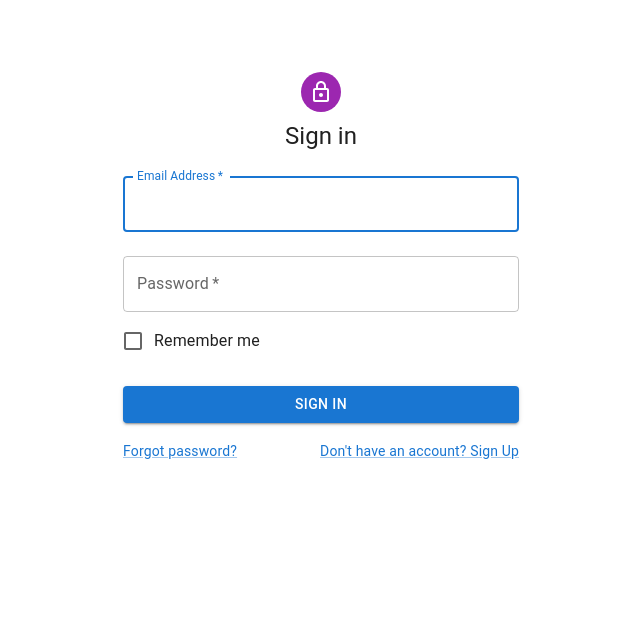
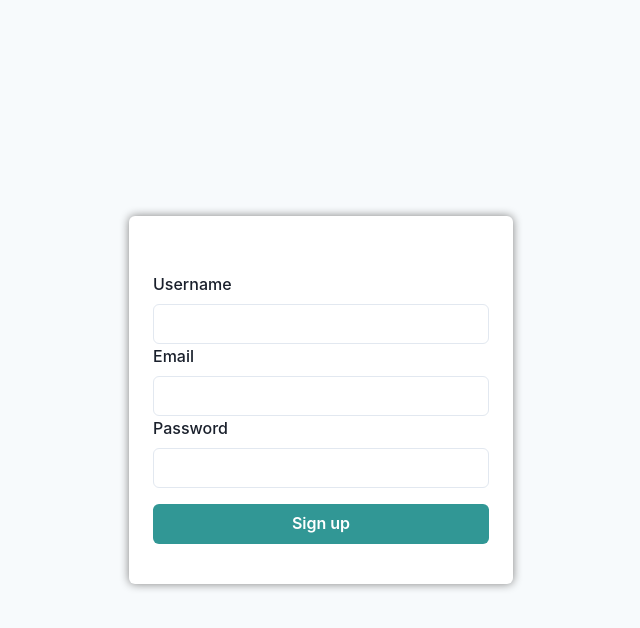
Before and after one commit to Keremesh/statsy-mern, a React (Create React App) app in the folder client/: page /signup in a window 1280 px wide. Shown: the top 628 px of the page, without its empty margins (319-959 px from the left). Built offline with nearby package versions, Linux system fonts and the light colour scheme.

Commit message:
signup component done

```diff
--- a/client/src/components/Dashboard.js
+++ b/client/src/components/Dashboard.js
@@ -1,22 +1,57 @@
 import React from "react";
 // import { Link } from "react-router-dom";
-import { ChakraProvider, Container, Button } from "@chakra-ui/react";
-import { Tabs, TabList, TabPanels, Tab, TabPanel, Avatar, AvatarBadge, AvatarGroup, Heading } from "@chakra-ui/react";
+import NavBar from "./NavBar";
+import {
+  ChakraProvider,
+  Container,
+  Tabs,
+  TabList,
+  TabPanels,
+  Tab,
+  TabPanel,
+  Avatar,
+  AvatarBadge,
+  AvatarGroup,
+  Heading,
+  Icon,
+  Tooltip,
+  Span,
+} from "@chakra-ui/react";
+import { FaUserPlus, FaUsers } from "react-icons/fa";
+import { HiDocumentAdd, HiCollection } from "react-icons/hi";
 
 const Dashboard = () => {
   return (
     <ChakraProvider>
+      <NavBar></NavBar>
       <Container>
-      <Avatar name="O K" size='md' src="duck.jpg"/>
-      <Heading as='h2' size='3xl' noOfLines={1}>Hello, Duck Yeah</Heading>
-      <Tabs>
-        <TabList>
-          <Tab>View statsies</Tab>
-          <Tab>Add a statsy</Tab>
-          <Tab>View players</Tab>
-          <Tab>Add a player</Tab>
+        <Avatar name="O K" size="md" src="duck.jpg" mb={6} />
+        <Heading as="h2" size="xl" noOfLines={1} mb={6}>
+          Hello, Duck Yeah
+        </Heading>
+        <Tabs isFitted variant="enclosed">
+          <TabList mb="2em">
+            <Tooltip label="View all statsies">
+              <Tab>
+                <Icon as={HiCollection} boxSize={8} />
+              </Tab>
+            </Tooltip>
+            <Tooltip label="Add new statsy">
+              <Tab>
+                <Icon as={HiDocumentAdd} boxSize={8} />
+              </Tab>
+            </Tooltip>
+            <Tooltip label="View all players">
+              <Tab>
+                <Icon as={FaUsers} boxSize={8} />
+              </Tab>
+            </Tooltip>
+            <Tooltip label="Add new player">
+              <Tab>
+                <Icon as={FaUserPlus} boxSize={8} />
+              </Tab>
+            </Tooltip>
           </TabList>
-
           <TabPanels>
             <TabPanel>
               <p>Wow, all statsies!</p>
@@ -32,10 +67,6 @@ const Dashboard = () => {
             </TabPanel>
           </TabPanels>
         </Tabs>
-      {/* <Button variant="outlined">View statsies</Button>
-      <Button variant="outlined">Add a statsy</Button>
-      <Button variant="outlined">View players</Button>
-      <Button variant="outlined">Add a player</Button> */}
       </Container>
     </ChakraProvider>
   );
--- a/client/src/components/MiniDrawer.js
+++ b/client/src/components/MiniDrawer.js
@@ -180,31 +180,10 @@ export default function MiniDrawer() {
       <Box component="main" sx={{ flexGrow: 1, p: 3 }}>
         <DrawerHeader />
         <Typography paragraph>
-          Lorem ipsum dolor sit amet, consectetur adipiscing elit, sed do eiusmod
-          tempor incididunt ut labore et dolore magna aliqua. Rhoncus dolor purus non
-          enim praesent elementum facilisis leo vel. Risus at ultrices mi tempus
-          imperdiet. Semper risus in hendrerit gravida rutrum quisque non tellus.
-          Convallis convallis tellus id interdum velit laoreet id donec ultrices.
-          Odio morbi quis commodo odio aenean sed adipiscing. Amet nisl suscipit
-          adipiscing bibendum est ultricies integer quis. Cursus euismod quis viverra
-          nibh cras. Metus vulputate eu scelerisque felis imperdiet proin fermentum
-          leo. Mauris commodo quis imperdiet massa tincidunt. Cras tincidunt lobortis
-          feugiat vivamus at augue. At augue eget arcu dictum varius duis at
-          consectetur lorem. Velit sed ullamcorper morbi tincidunt. Lorem donec massa
-          sapien faucibus et molestie ac.
+          Lorem ipsum
         </Typography>
         <Typography paragraph>
-          Consequat mauris nunc congue nisi vitae suscipit. Fringilla est ullamcorper
-          eget nulla facilisi etiam dignissim diam. Pulvinar elementum integer enim
-          neque volutpat ac tincidunt. Ornare suspendisse sed nisi lacus sed viverra
-          tellus. Purus sit amet volutpat consequat mauris. Elementum eu facilisis
-          sed odio morbi. Euismod lacinia at quis risus sed vulputate odio. Morbi
-          tincidunt ornare massa eget egestas purus viverra accumsan in. In hendrerit
-          gravida rutrum quisque non tellus orci ac. Pellentesque nec nam aliquam sem
-          et tortor. Habitant morbi tristique senectus et. Adipiscing elit duis
-          tristique sollicitudin nibh sit. Ornare aenean euismod elementum nisi quis
-          eleifend. Commodo viverra maecenas accumsan lacus vel facilisis. Nulla
-          posuere sollicitudin aliquam ultrices sagittis orci a.
+          Consequat mauris
         </Typography>
       </Box>
     </Box>
--- /dev/null
+++ b/client/src/components/NavBar.js
@@ -0,0 +1,15 @@
+import React from "react";
+import { ChakraProvider, Box, Icon, Spacer } from "@chakra-ui/react";
+import { HiOutlineLogout } from "react-icons/hi";
+
+const NavBar = () => {
+  return (
+    <ChakraProvider>
+      <Box display='flex' bg="tomato" w="100%" p={4} mb={8} color="white" alignItems='flex-end'>
+      <Spacer /><Icon as={HiOutlineLogout} boxSize={8} placement='right'/>
+      </Box>
+    </ChakraProvider>
+  );
+};
+
+export default NavBar;
--- a/client/src/components/Signup.js
+++ b/client/src/components/Signup.js
@@ -1,99 +1,186 @@
-import * as React from 'react';
-import Avatar from '@mui/material/Avatar';
-import Button from '@mui/material/Button';
-import CssBaseline from '@mui/material/CssBaseline';
-import TextField from '@mui/material/TextField';
-import FormControlLabel from '@mui/material/FormControlLabel';
-import Checkbox from '@mui/material/Checkbox';
-import Link from '@mui/material/Link';
-import Grid from '@mui/material/Grid';
-import Box from '@mui/material/Box';
-import LockOutlinedIcon from '@mui/icons-material/LockOutlined';
-import Typography from '@mui/material/Typography';
-import Container from '@mui/material/Container';
-import { createTheme, ThemeProvider } from '@mui/material/styles';
+import React, { useState } from 'react';
+import axios from 'axios';
+// import { Link } from "react-router-dom";
 
-// TODO remove, this demo shouldn't need to reset the theme.
+import {
+  ChakraProvider,
+  Button,
+  Flex,
+  FormControl,
+  FormLabel,
+  Input,
+  Stack,
+  useColorModeValue,
+  Image,
+  Card,
+} from "@chakra-ui/react";
+//  import Logo from "../auth/logo-login.png";
 
-const defaultTheme = createTheme();
 
-export default function Login() {
-  const handleSubmit = (event) => {
-    event.preventDefault();
-    const data = new FormData(event.currentTarget);
-    console.log({
-      email: data.get('email'),
-      password: data.get('password'),
-    });
+const Signup = () => {
+  const [username, setUsername] = useState('');
+  const [password, setPassword] = useState('');
+  const [email, setEmail] = useState('');
+
+  const onChangeUsername = (e) => {
+    setUsername(e.target.value);
+  };
+
+  const onChangePassword = (e) => {
+    setPassword(e.target.value);
+  };
+
+  const onChangeEmail = (e) => {
+    setEmail(e.target.value);
+  };
+
+  const onSubmit = (e) => {
+    e.preventDefault();
+    const user = {
+      username,
+      password,
+      email,
+    };
+    console.log(user);
+    axios
+      .post('http://localhost:2000/users/add', user)
+      .then((res) => {
+        console.log(res.data);
+        setUsername('');
+        setPassword('');
+        setEmail('');
+        navigate('/login');
+      });
   };
 
   return (
-    <ThemeProvider theme={defaultTheme}>
-      <Container component="main" maxWidth="xs">
-        <CssBaseline />
-        <Box
-          sx={{
-            marginTop: 8,
-            display: 'flex',
-            flexDirection: 'column',
-            alignItems: 'center',
-          }}
-        >
-          <Avatar sx={{ m: 1, bgcolor: 'secondary.main' }}>
-            <LockOutlinedIcon />
-          </Avatar>
-          <Typography component="h1" variant="h5">
-            Sign in
-          </Typography>
-          <Box component="form" onSubmit={handleSubmit} noValidate sx={{ mt: 1 }}>
-            <TextField
-              margin="normal"
-              required
-              fullWidth
-              id="email"
-              label="Email Address"
-              name="email"
-              autoComplete="email"
-              autoFocus
-            />
-            <TextField
-              margin="normal"
-              required
-              fullWidth
-              name="password"
-              label="Password"
-              type="password"
-              id="password"
-              autoComplete="current-password"
-            />
-            <FormControlLabel
-              control={<Checkbox value="remember" color="primary" />}
-              label="Remember me"
-            />
-            <Button
-              type="submit"
-              fullWidth
-              variant="contained"
-              sx={{ mt: 3, mb: 2 }}
-            >
-              Sign In
-            </Button>
-            <Grid container>
-              <Grid item xs>
-                <Link href="#" variant="body2">
-                  Forgot password?
-                </Link>
-              </Grid>
-              <Grid item>
-                <Link href="#" variant="body2">
-                  {"Don't have an account? Sign Up"}
-                </Link>
-              </Grid>
-            </Grid>
-          </Box>
-        </Box>
-        {/* <Copyright sx={{ mt: 8, mb: 4 }} /> */}
-      </Container>
-    </ThemeProvider>
+    <ChakraProvider>
+      <Flex minH={'100vh'} align={'center'} justify={'center'} bg={useColorModeValue('gray.50', 'gray.800')}>
+        <Card maxW='md' boxShadow="0px 0px 10px gray" >
+          <Stack spacing={8} mx={'auto'} maxW={'lg'} minW={'sm'} py={6} px={6}>
+            <Stack align={'center'}>
+              {/* <Image src={Logo} alt='logo' height={100} width={150} my={4} /> */}
+            </Stack>
+          <Stack spacing={4}>
+            <FormControl onSubmit={onSubmit}>
+            <FormLabel>Username</FormLabel>
+            <Input type="text" value={username} onChange={onChangeUsername} />
+            <FormLabel>Email</FormLabel>
+            <Input type="email" value={email} onChange={onChangeEmail} />
+            <FormLabel>Password</FormLabel>
+            <Input type="password" value={password} onChange={onChangePassword} />
+            <Stack spacing={8}>
+              <Button my={4} py={4} onClick={onSubmit} colorScheme='teal' type="submit">
+                Sign up
+              </Button>
+            </Stack>
+            </FormControl>
+          </Stack>
+          </Stack>
+        </Card>
+      </Flex>
+    </ChakraProvider>
   );
-}
+};
+
+export default Signup;
+
+// import * as React from 'react';
+// import Avatar from '@mui/material/Avatar';
+// import Button from '@mui/material/Button';
+// import CssBaseline from '@mui/material/CssBaseline';
+// import TextField from '@mui/material/TextField';
+// import FormControlLabel from '@mui/material/FormControlLabel';
+// import Checkbox from '@mui/material/Checkbox';
+// import Link from '@mui/material/Link';
+// import Grid from '@mui/material/Grid';
+// import Box from '@mui/material/Box';
+// import LockOutlinedIcon from '@mui/icons-material/LockOutlined';
+// import Typography from '@mui/material/Typography';
+// import Container from '@mui/material/Container';
+// import { createTheme, ThemeProvider } from '@mui/material/styles';
+
+// // TODO remove, this demo shouldn't need to reset the theme.
+
+// const defaultTheme = createTheme();
+
+// export default function Login() {
+//   const handleSubmit = (event) => {
+//     event.preventDefault();
+//     const data = new FormData(event.currentTarget);
+//     console.log({
+//       email: data.get('email'),
+//       password: data.get('password'),
+//     });
+//   };
+
+//   return (
+//     <ThemeProvider theme={defaultTheme}>
+//       <Container component="main" maxWidth="xs">
+//         <CssBaseline />
+//         <Box
+//           sx={{
+//             marginTop: 8,
+//             display: 'flex',
+//             flexDirection: 'column',
+//             alignItems: 'center',
+//           }}
+//         >
+//           <Avatar sx={{ m: 1, bgcolor: 'secondary.main' }}>
+//             <LockOutlinedIcon />
+//           </Avatar>
+//           <Typography component="h1" variant="h5">
+//             Sign in
+//           </Typography>
+//           <Box component="form" onSubmit={handleSubmit} noValidate sx={{ mt: 1 }}>
+//             <TextField
+//               margin="normal"
+//               required
+//               fullWidth
+//               id="email"
+//               label="Email Address"
+//               name="email"
+//               autoComplete="email"
+//               autoFocus
+//             />
+//             <TextField
+//               margin="normal"
+//               required
+//               fullWidth
+//               name="password"
+//               label="Password"
+//               type="password"
+//               id="password"
+//               autoComplete="current-password"
+//             />
+//             <FormControlLabel
+//               control={<Checkbox value="remember" color="primary" />}
+//               label="Remember me"
+//             />
+//             <Button
+//               type="submit"
+//               fullWidth
+//               variant="contained"
+//               sx={{ mt: 3, mb: 2 }}
+//             >
+//               Sign In
+//             </Button>
+//             <Grid container>
+//               <Grid item xs>
+//                 <Link href="#" variant="body2">
+//                   Forgot password?
+//                 </Link>
+//               </Grid>
+//               <Grid item>
+//                 <Link href="#" variant="body2">
+//                   {"Don't have an account? Sign Up"}
+//                 </Link>
+//               </Grid>
+//             </Grid>
+//           </Box>
+//         </Box>
+//         {/* <Copyright sx={{ mt: 8, mb: 4 }} /> */}
+//       </Container>
+//     </ThemeProvider>
+//   );
+// }
--- /dev/null
+++ b/package.json
@@ -0,0 +1,5 @@
+{
+  "dependencies": {
+    "react-icons": "^4.11.0"
+  }
+}
```
Also changed, not shown: 1 other file (tests, documents, lock files or other folders). Lines whose indentation alone changed are shown as unchanged.
